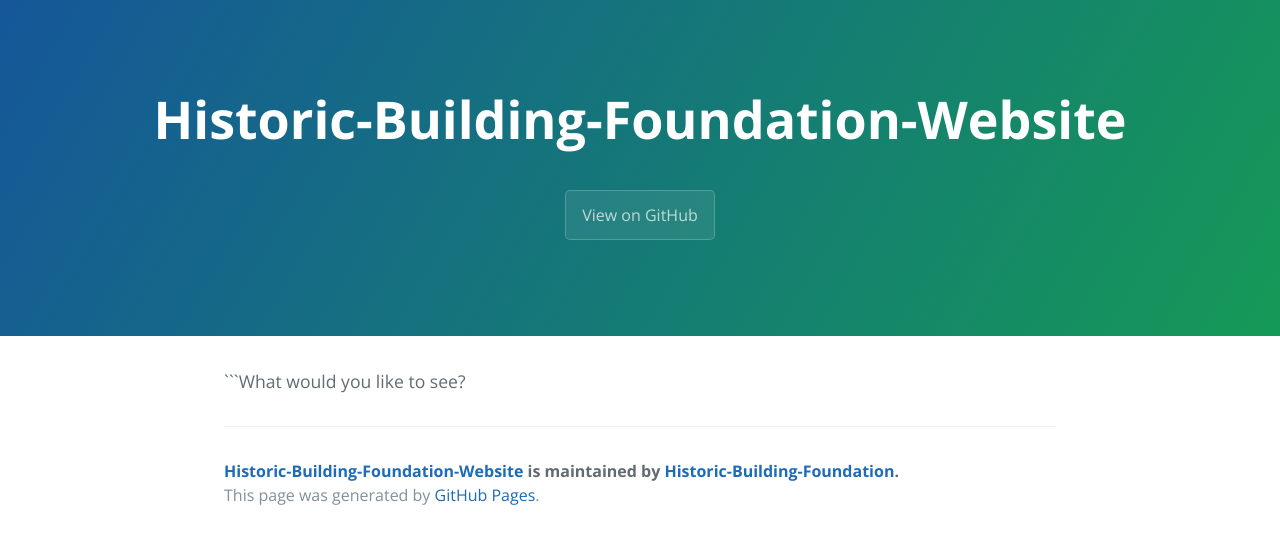
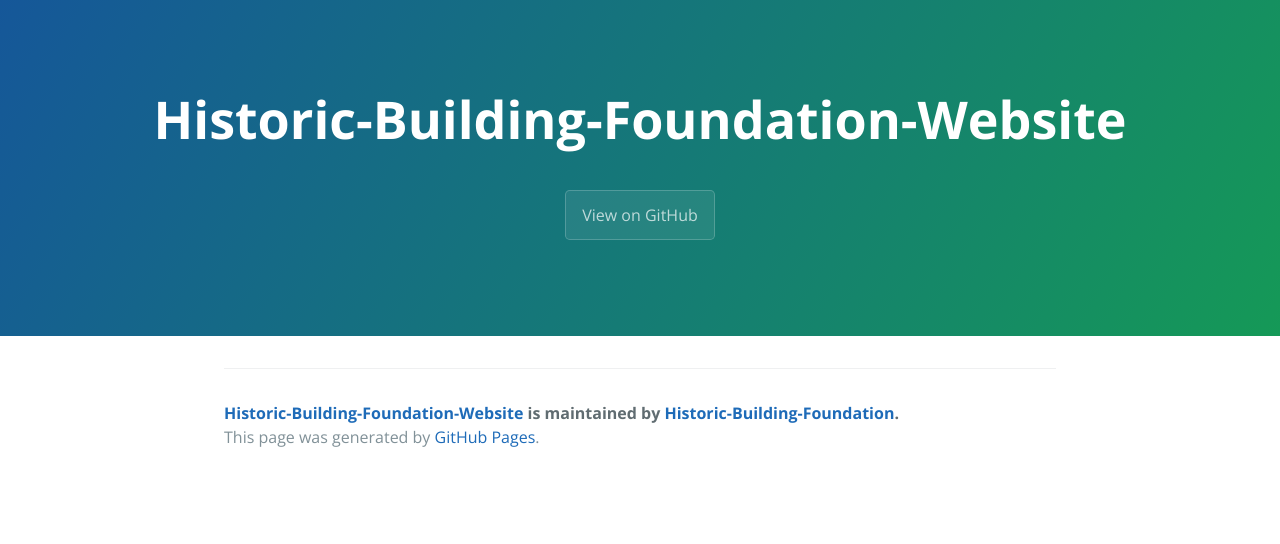
Before and after one commit to Historic-Building-Foundation/Historic-Building-Foundation-Website, a Jekyll site: the page built from index.md, in a window 1280 px wide. Shown: the top 544 px of the page. Built offline with Jekyll 4.4.1, drawn with Linux system fonts in a browser that asks for light colours; the repository's description, which GitHub fills in, is left out.

Commit message:
Slight Text Change

````diff
--- a/index.md
+++ b/index.md
@@ -1,4 +1,3 @@
 ---
 layout: default
 ---
-```What would you like to see?
````
